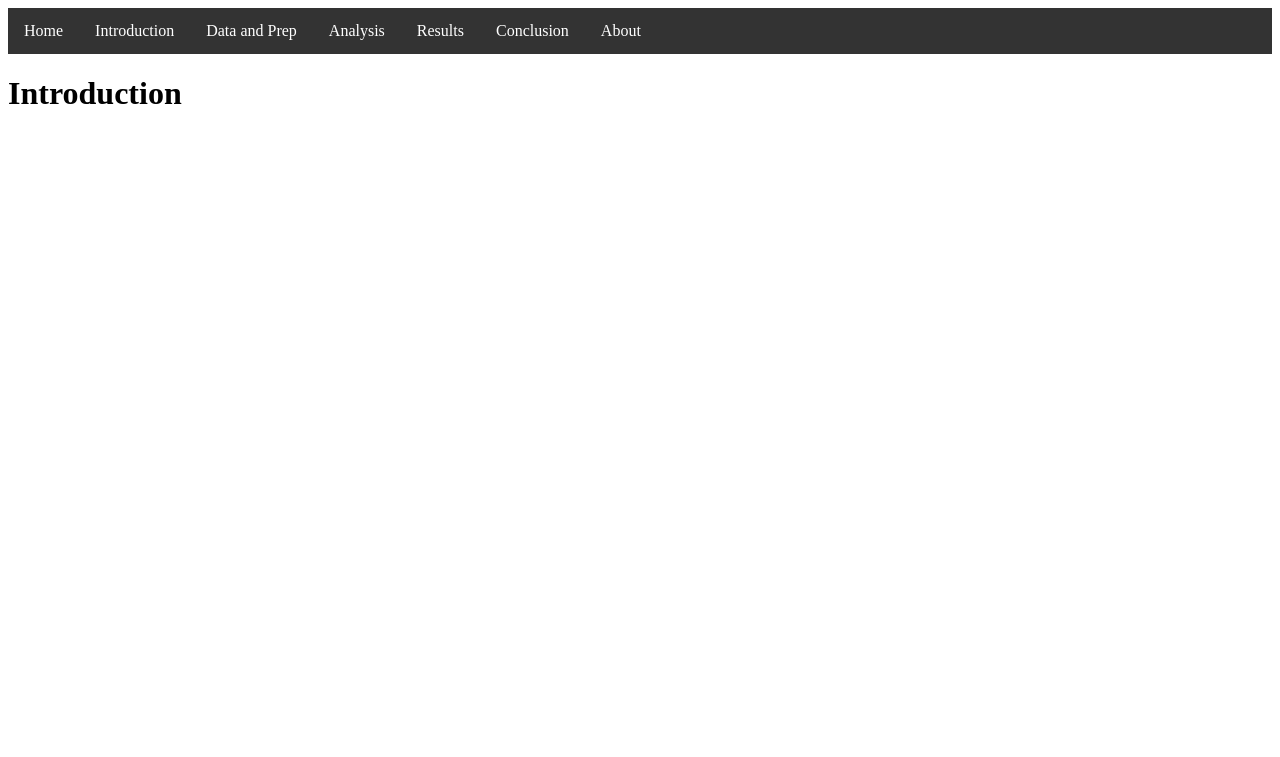
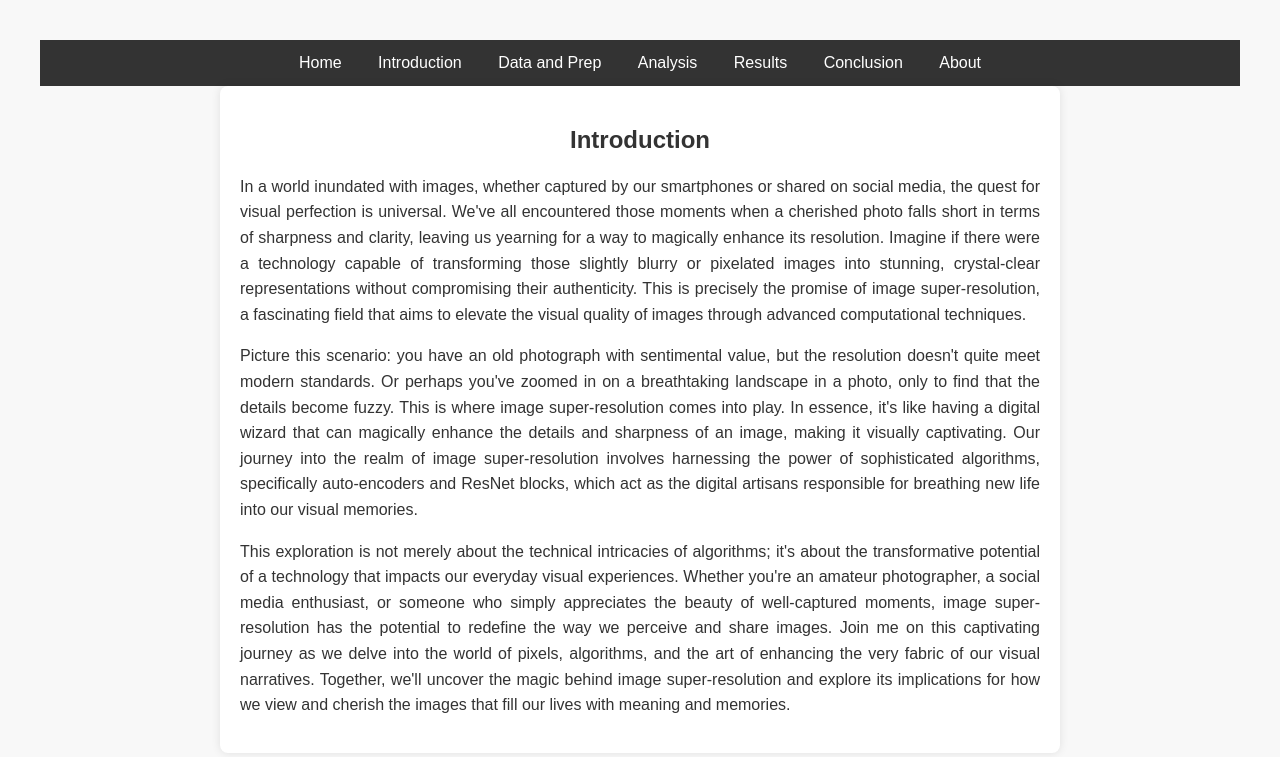
Before and after one commit to kaushikm10/CSCI-5922-Deep-Learning-Project, a Flask app: page /introduction in a window 1280 px wide. Shown: the top 757 px of the page. Run offline with Flask 3, Linux system fonts and the light colour scheme.

Commit message:
intro and about added

```diff
--- a/templates/base.html
+++ b/templates/base.html
@@ -4,15 +4,22 @@
     {% block title %} {% endblock %}
 
     <style>
+
+        body {
+            font-family: 'Arial', sans-serif;
+            margin: 40px;
+            background-color: #f8f8f8;
+            color: #333;
+        }
+
         .navbar {
             background-color: #333;
             overflow: hidden;
-            align-items: center;
+            text-align: center;
         }
 
         .navbar a {
-            float: left;
-            display: flex;
+            display: inline-block;
             color: white;
             text-align: center;
             padding: 14px 16px;
@@ -23,6 +30,27 @@
             background-color: #ddd;
             color: black;
         }
+
+
+
+
+    section {
+        max-width: 800px;
+        margin: 0 auto;
+        background-color: #fff;
+        padding: 20px;
+        border-radius: 8px;
+        box-shadow: 0 0 10px rgba(0, 0, 0, 0.1);
+        text-justify: inter-word;
+        text-align: justify;
+    }
+
+    section p {
+        line-height: 1.6;
+        margin-bottom: 15px;
+    }
+
+
     </style>
 </head>
 
--- a/templates/introduction.html
+++ b/templates/introduction.html
@@ -1,9 +1,33 @@
 {% extends "base.html" %}
 
 {% block title %}
-<title>Introduction</title>
+<title>
+    Introduction
+</title>
+
+
+
+
 {% endblock %}
 
 {% block content %}
-<h1>Introduction</h1>
+
+    <section>
+        <h1 style="text-align: center;">
+            Introduction
+        </h1>
+
+        <p>
+            In a world inundated with images, whether captured by our smartphones or shared on social media, the quest for visual perfection is universal. We've all encountered those moments when a cherished photo falls short in terms of sharpness and clarity, leaving us yearning for a way to magically enhance its resolution. Imagine if there were a technology capable of transforming those slightly blurry or pixelated images into stunning, crystal-clear representations without compromising their authenticity. This is precisely the promise of image super-resolution, a fascinating field that aims to elevate the visual quality of images through advanced computational techniques.
+        </p>
+
+        <p>
+            Picture this scenario: you have an old photograph with sentimental value, but the resolution doesn't quite meet modern standards. Or perhaps you've zoomed in on a breathtaking landscape in a photo, only to find that the details become fuzzy. This is where image super-resolution comes into play. In essence, it's like having a digital wizard that can magically enhance the details and sharpness of an image, making it visually captivating. Our journey into the realm of image super-resolution involves harnessing the power of sophisticated algorithms, specifically auto-encoders and ResNet blocks, which act as the digital artisans responsible for breathing new life into our visual memories.
+        </p>
+
+        <p>
+            This exploration is not merely about the technical intricacies of algorithms; it's about the transformative potential of a technology that impacts our everyday visual experiences. Whether you're an amateur photographer, a social media enthusiast, or someone who simply appreciates the beauty of well-captured moments, image super-resolution has the potential to redefine the way we perceive and share images. Join me on this captivating journey as we delve into the world of pixels, algorithms, and the art of enhancing the very fabric of our visual narratives. Together, we'll uncover the magic behind image super-resolution and explore its implications for how we view and cherish the images that fill our lives with meaning and memories.
+        </p>
+    </section>
+
 {% endblock %}
```
Also changed, not shown: templates/about.html (+9 -1 lines), templates/data.html (+10 -1 lines), templates/home.html (+21 -1 lines).
